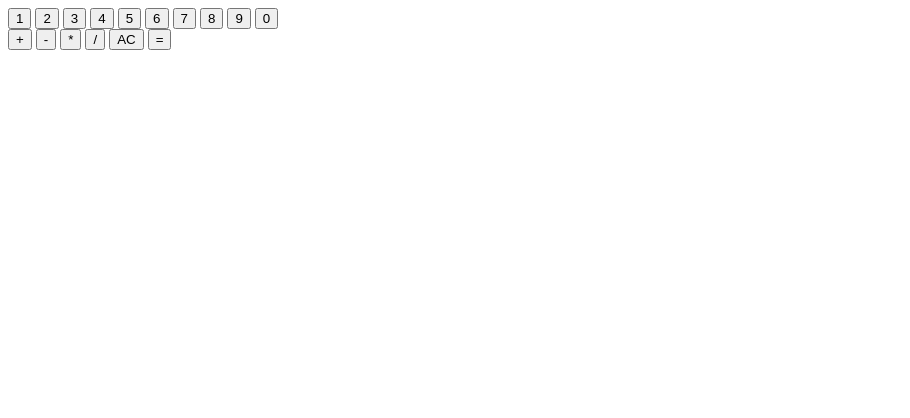
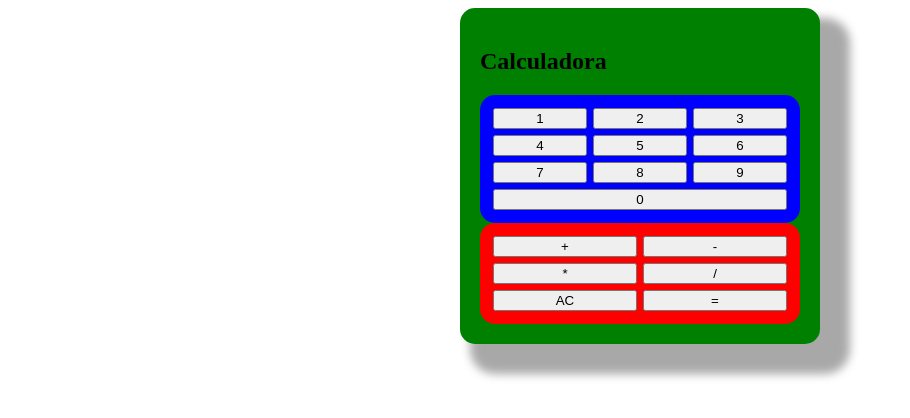
Before and after one commit to B1ueFeet/pw_u1_p5_sc, a plain HTML site: page html/calculadora.html in a window 1280 px wide. Shown: the whole page, without its empty margins (0-910 px from the left). Drawn offline with Linux system fonts and the light colour scheme.

Commit message:
TALLER 9

```diff
--- /dev/null
+++ b/css/calculator_style.css
@@ -0,0 +1,50 @@
+.container{
+    display: flex;
+    justify-content: center;
+    align-items: center;
+}
+
+.calculator{
+    display: grid;
+    grid-template-columns: repeat(1,500);
+    background: green;
+    border-radius: 15px;
+    box-shadow: 20px 20px 10px 10px rgba(0, 0, 0, 0.342);
+    padding: 20px;
+}
+
+.resultados{
+    display: grid;
+    grid-template-columns: repeat(1,500);
+    background: green;
+    border-radius: 15px;
+    box-shadow: 20px 20px 10px 10px rgba(0, 0, 0, 0.342);
+}
+
+.numeros{
+    display: grid;
+    grid-template-columns: repeat(3,100px);
+    background: blue;
+    padding: 10px;
+    border-radius: 15px;
+}
+
+.operaciones{
+    display: grid;
+    grid-template-columns: repeat(2,150px);
+    background: red;
+    padding: 10px;
+    border-radius: 15px;
+}
+
+.dos_col{
+    grid-column: span 3;
+}
+
+button{
+    margin: 3px;
+}
+
+label{
+    height: 20px;
+}
--- a/html/calculadora.html
+++ b/html/calculadora.html
@@ -1,13 +1,27 @@
 <!DOCTYPE html>
 <html lang="en">
+
 <head>
     <meta charset="UTF-8">
     <meta name="viewport" content="width=device-width, initial-scale=1.0">
     <title>Document</title>
     <script src="../js/calculator_func.js"></script>
+    <link rel="stylesheet" href="../css/calculator_style.css">
+    <link rel="icon" type="image/x-icon" href="../img/calculadora.ico">
 </head>
+
 <body>
-    <Section>
+    <div class="container">
+        <div class="calculator">
+            <section>
+
+                <h1>Calculadora</h1>
+
+
+                <label for="" id="lbl_prev"></label>
+                <label for="" id="lbl_res"></label>
+
+                <div class="numeros">
                     <button onclick="btn_uno()"> 1 </button>
                     <button onclick="btn_dos()"> 2 </button>
                     <button onclick="btn_tres()"> 3 </button>
@@ -17,19 +31,22 @@
                     <button onclick="btn_siete()"> 7 </button>
                     <button onclick="btn_ocho()"> 8 </button>
                     <button onclick="btn_nueve()"> 9 </button>
-        <button onclick="btn_cero()"> 0 </button>
-    </Section>
-    <section>
+                    <button class="dos_col" onclick="btn_cero()"> 0 </button>
+                </div>
+                <div class="operaciones">
                     <button onclick="btn_suma()" id="btn_+"> + </button>
                     <button onclick="btn_resta()"> - </button>
                     <button onclick="btn_mult()"> * </button>
                     <button onclick="btn_div()"> / </button>
                     <button onclick="btn_AC()"> AC </button>
                     <button onclick="resultado()"> = </button>
+
+                </div>
             </section>
-    <section>
-        <label for="" id="lbl_prev"></label>
-        <label for="" id="lbl_res"></label>
-    </section>
+        </div>
+
+
+    </div>
 </body>
+
 </html>
--- a/js/calculator_func.js
+++ b/js/calculator_func.js
@@ -15,19 +15,22 @@ const btn_div = () => document.getElementById("lbl_prev").innerText = document.g
 const btn_AC = () => document.getElementById("lbl_prev").innerText = ""
 const resultado = () => {
     let arr = document.getElementById('lbl_prev').innerText.split(' ');
+    console.log(arr)
+    if (arr[arr.length - 1] === "") {
+        console.log(arr.pop())
+    }
 
-    console.log(arr)
     if (arr[0] === "" || arr[0] === '+' || arr[0] === '-' || arr[0] === '/' || arr[0] === '*') {
         btn_AC()
         document.getElementById('lbl_res').innerText = 'error'
-    } else {
-        let result;
+    }else {
         let num;
         let operator;
         for (let element of arr) {
-            if (!isNaN(element) ) {
+            if (!isNaN(element)) {
                 if (num === undefined) {
-                    num = parseInt(element);
+                    num = parseInt(toString(num) + element);
+                    console.log(num)
                 } else {
                     if (operator === "+") {
                         num += parseInt(element);
@@ -35,16 +38,38 @@ const resultado = () => {
                         num -= parseInt(element);
                     } else if (operator === "*") {
                         num = num * parseInt(element);
-                    }else if (operator === "/") {
+                    } else if (operator === "/") {
                         num = num / parseInt(element)
                     }
                 }
-            } else if(element === ''){
 
-            }else {
+            } else {
                 operator = element;
             }
         }
         document.getElementById('lbl_res').innerText = num
     }
 }
+
+
+/* else{
+    let numeros = []
+    let signos =[]
+    for (let i = 0; i < arr.length; i++) {
+        if (i > 0 && !isNaN(arr[i]) && !isNaN(arr[i - 1])) {
+          numeros[numeros.length - 1] += arr[i];
+        } else if (!isNaN(arr[i])) {
+          numeros.push(arr[i]);
+        } else {
+          signos.push(arr[i]);
+        }
+      }
+    console.log(numeros)
+    console.log(signos)
+    let num_1 = 0;
+    let num_2 = 0;
+    for(let op of signos){
+        num_1 = 0
+    }
+
+} */
```
Also changed, not shown: img/calculadora.ico (added). Lines whose indentation alone changed are shown as unchanged.
